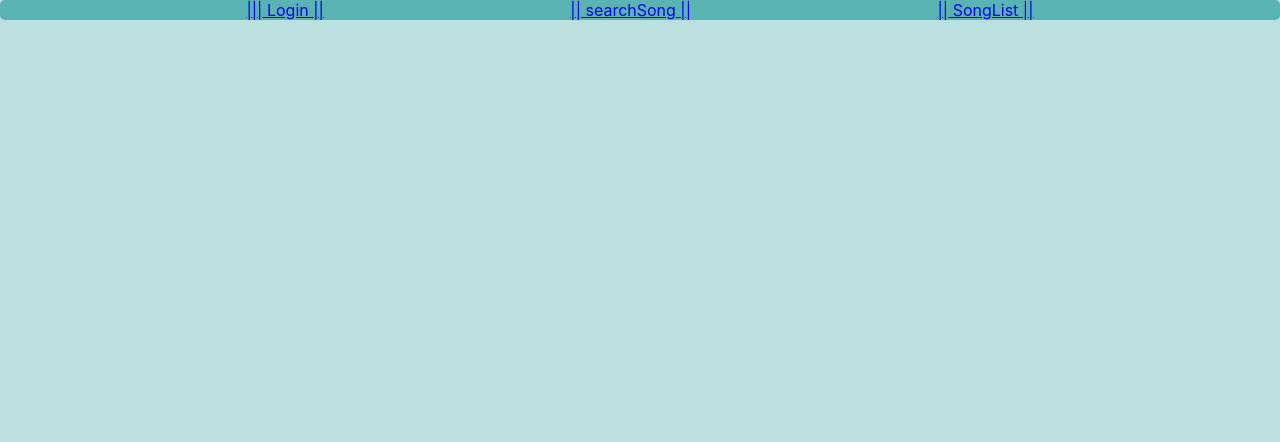
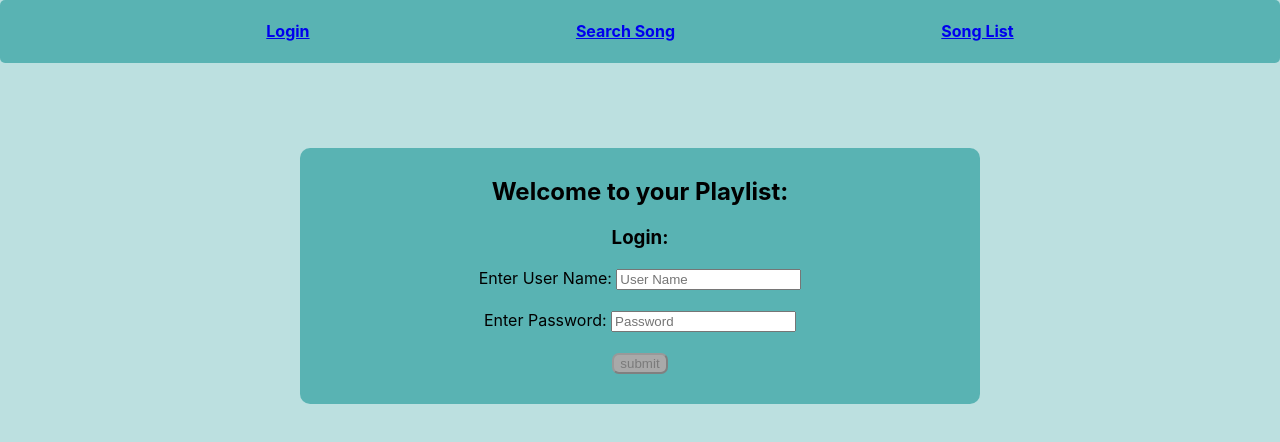
Before and after one commit to yamar8/Playlist-ClientSide, a React (Create React App) app in the folder my-app/: page /Login in a window 1280 px wide. Shown: the top 442 px of the page. Built offline with nearby package versions, Linux system fonts and the light colour scheme.

Commit message:
redirect to login page in case there is no userName and more little changes..

```diff
--- a/my-app/src/App.js
+++ b/my-app/src/App.js
@@ -4,7 +4,7 @@ import "./App.css";
 import Header from "./pages/Header";
 import {useState, createContext} from 'react';
 
-export const NameContext = createContext("user");
+export const NameContext = createContext();
 
 function App() {
   const userNameState = useState("");
--- a/my-app/src/pages/Header.js
+++ b/my-app/src/pages/Header.js
@@ -1,19 +1,19 @@
 import { Link } from "react-router-dom";
+import {useContext} from 'react';
+import {NameContext} from '../App.js'
 
 export default function Header() {
+
+  const userNameContext = useContext(NameContext);
+  const {userName} = userNameContext[0];
+
+  // if (!userName) return <Link className="link" to="/"><h4>Login</h4></Link>;
+
   return (
     <nav className="links">
-      <Link className="link" to="/">
-        ||| Login ||
-      </Link>
-      <Link className="link" to="/searchSong">
-        || searchSong ||
-      </Link>
-      <Link className="link" to="/songList">
-        || SongList ||
-      </Link>
-
-
+      <Link className="link" to="/"><h4>Login</h4></Link>
+      <Link className="link" to=  "/searchSong" ><h4>Search Song</h4></Link>
+      <Link className="link" to="/songList"><h4>Song List</h4></Link>
     </nav>
   );
 }
--- a/my-app/src/pages/Login.js
+++ b/my-app/src/pages/Login.js
@@ -22,12 +22,12 @@ function Login() {
   }
 
 const isValid = ()=>{
-  const {email,password} = formData;
+  const {userName,password} = formData;
   //similar to:
   // const fullname = formData.email;
   // const description = formData.password;
   /*place to input validation*/
-  return email&&password;
+  return userName&&password;
 }
   // this function purpose is to send the form data to DB etc..
   const onSubmit = (e) => {
@@ -35,9 +35,9 @@ const isValid = ()=>{
     //The Object.fromEntries() method transforms a list of key-value pairs into an object.
     // convert [["a",1],["b,2"]] to {a:1,b:2}
     //the FormData() method take an argument of form element and take all the fileds inside it and store them as key value. according to the name propery and the value.
-    const formData = Object.fromEntries(new FormData(e.target));
-    setUserName(formData);
-    console.log(formData);
+    const formDataObj = Object.fromEntries(new FormData(e.target));
+    setUserName(formDataObj);
+    console.log(formDataObj);
   };
 
 
@@ -45,22 +45,22 @@ const isValid = ()=>{
   return (
 
       <div className="login">
-        <h1>welcome to our site:</h1>
+        <h1>Welcome to your Playlist:</h1>
       <form onSubmit={(onSubmit)}>
       <h3>Login:</h3>
-        <span>enter email: </span>
+        <span>Enter User Name: </span>
         <input
-          name="email"
+          name="userName"
           type="text"
-          placeholder="email"
+          placeholder="User Name"
           onChange={onChangeHandler}
         />
         <br />
         <br />
-        <span>enter password: </span>
+        <span>Enter Password: </span>
         <input
           name="password"
-          placeholder="password"
+          placeholder="Password"
           onChange={onChangeHandler}
         />
         <br />
--- a/my-app/src/pages/PathRoot.js
+++ b/my-app/src/pages/PathRoot.js
@@ -1,18 +1,24 @@
-import { Route, Routes } from "react-router-dom";
+import { Navigate,Route, Routes } from "react-router-dom";
 import Login from "./Login";
 import SearchSong from "./SearchSong";
 import SongList from "./SongList";
+import {useContext} from 'react';
+import {NameContext} from '../App.js'
+
 
 
 
 function PathRoot() {
+  const userNameContext = useContext(NameContext);
+  const {userName} = userNameContext[0];
 
 return (
     <nav>
       <Routes>
-        <Route path="/" element={<Login />}></Route>
-        <Route path="/searchSong" element={<SearchSong />}></Route>
-        <Route path="/songList" element={<SongList />}></Route>
+        <Route path="/" element={<Navigate to="/Login" />} />
+        <Route path="/Login" element={<Login />}></Route>
+        <Route path="/searchSong" element={userName? <SearchSong />:<Navigate to="/Login" /> }></Route>
+        <Route path="/songList" element={userName? <SongList />:<Navigate to="/Login" /> }></Route>
       </Routes>
     </nav>
   );
--- a/my-app/src/pages/SongList.js
+++ b/my-app/src/pages/SongList.js
@@ -2,12 +2,12 @@ import {NameContext} from '../App';
 import {useContext} from 'react';
 
 function SongList(){
-const userName = useContext(NameContext);
-const {email} = userName[0];
+const userNameContext = useContext(NameContext);
+const {userName} = userNameContext[0];
 
 return(
 <>
-<h1>Hello {email}</h1>
+<h1>Hello {userName}</h1>
 <p>songList:</p>
 </>
 
```
